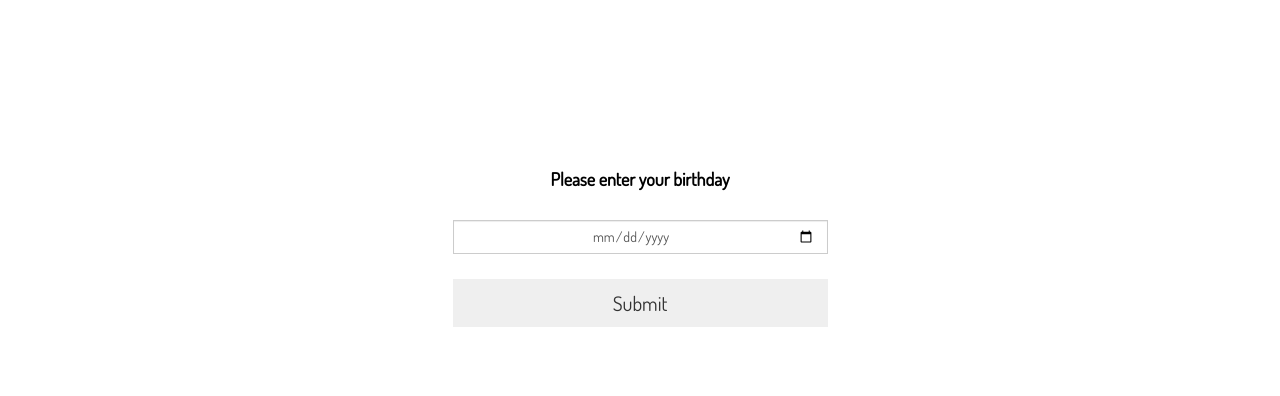
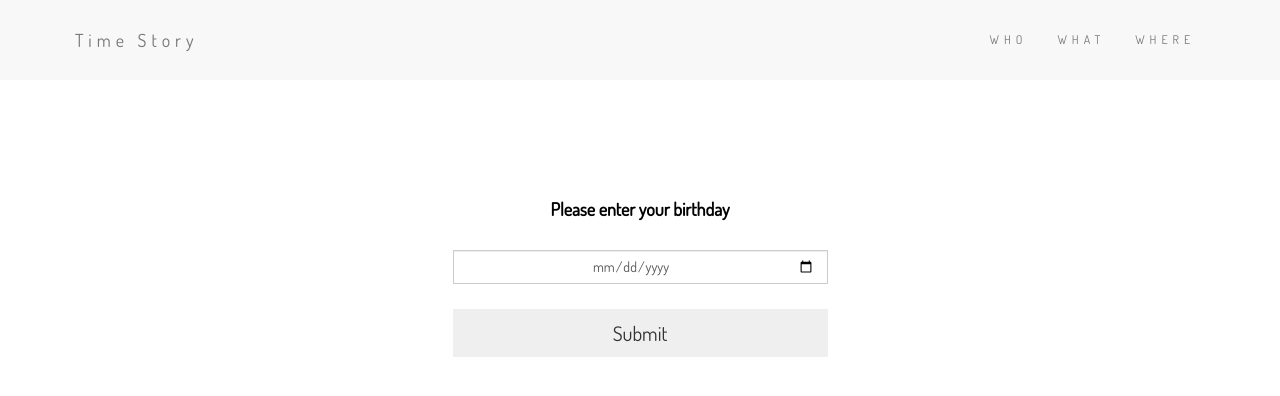
Before and after one commit to iwenyou/left, a React (Create React App) app: page / in a window 1280 px wide. Shown: the top 396 px of the page. Built offline with nearby package versions, Linux system fonts and the light colour scheme.

Commit message:
added nabar

```diff
--- a/src/components/App.js
+++ b/src/components/App.js
@@ -7,14 +7,32 @@ import '../App.css';
 class App extends Component {
   render() {
     return (
-      <div className="App">
-        <div className="App-header">
-          <img src={logo} className="App-logo" alt="logo" />
-          <h2>Welcome to React</h2>
-        </div>
-        <p className="App-intro">
-          To get started, edit <code>src/App.js</code> and save to reload.
-        </p>
+      <div className="nav_bar">
+        <nav className="navbar navbar-default">
+          <div className="container">
+            <div className="navbar-header">
+              <button type="button" className="navbar-toggle" data-toggle="collapse" data-target="#myNavbar">
+                <span className="icon-bar"></span>
+                <span className="icon-bar"></span>
+                <span className="icon-bar"></span>
+              </button>
+              <a className="navbar-brand" href="#">Time Story</a>
+            </div>
+            <div className="collapse navbar-collapse" id="myNavbar">
+              <ul className="nav navbar-nav navbar-right">
+                <li>
+                  <a href="#">WHO</a>
+                </li>
+                <li>
+                  <a href="#">WHAT</a>
+                </li>
+                <li>
+                  <a href="#">WHERE</a>
+                </li>
+              </ul>
+            </div>
+          </div>
+        </nav>
       </div>
     );
   }
--- a/src/index.css
+++ b/src/index.css
@@ -8,9 +8,28 @@ body {
 }
 
 .container-fluid {
-  padding-top: 100px;
+  padding-top: 50px;
   padding-bottom: 70px;
 }
+
+/*navbar*/
+
+.navbar {
+      padding-top: 15px;
+      padding-bottom: 15px;
+      border: 0;
+      border-radius: 0;
+      margin-bottom: 0;
+      font-size: 12px;
+      letter-spacing: 5px;
+  }
+  .navbar-nav  li a:hover {
+      color: #1abc9c !important;
+  }
+
+  .navbar-brand{
+    padding-left: 20px;
+  }
 
 /*btn*/
 
@@ -80,7 +99,7 @@ select {
 @media all and (max-width:450px) {
 
   .container-fluid {
-    padding-top: 80px;
+    padding-top: 15px;
     padding-bottom: 70px;
   }
 
--- a/src/index.js
+++ b/src/index.js
@@ -21,6 +21,7 @@ ReactDOM.render(
   <Provider store={createStoreWithMiddleware(reducers)}>
     <BrowserRouter>
       <div>
+        <App />
         <Switch>
           <Route path="/" component={daysIndex} />
         </Switch>
```
